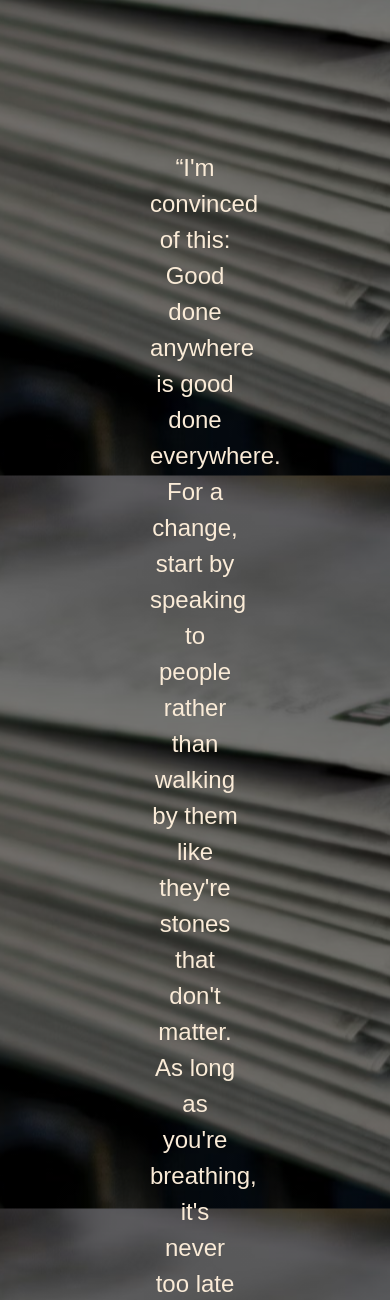
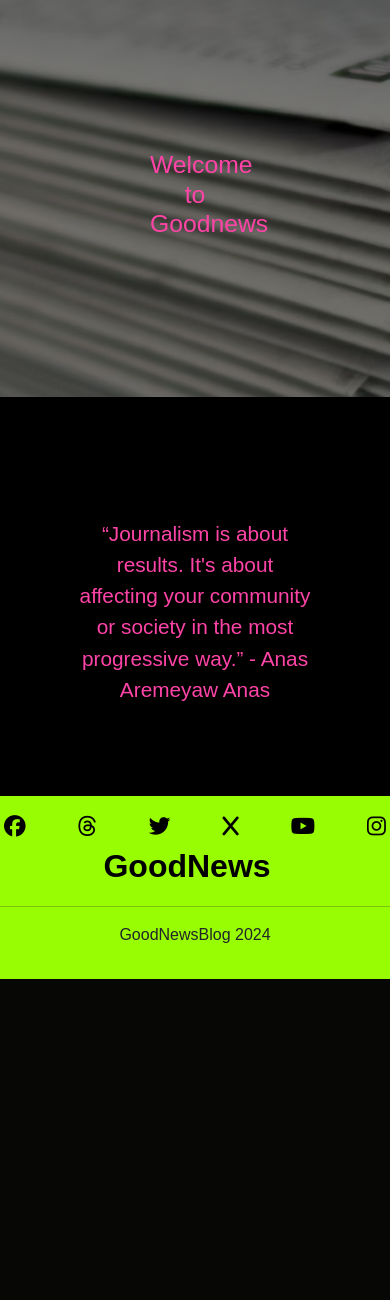
Before and after one commit to FernVR/GoodNewsBlog, a Django app: page / in a window 390 px wide. Shown: the part 74-1374 px from the top of the page. After the commit the page ends 1053 px from the top, so only its background shows below. Run offline with Django 4.2, Linux system fonts and the light colour scheme; data that the repository does not hold is empty; some libraries are stand-ins or nearby versions; some web fonts are replaced.

Commit message:
add mobile section for landing banner

```diff
--- a/blog/templates/blog/index.html
+++ b/blog/templates/blog/index.html
@@ -6,10 +6,15 @@
 <!-- index.html content starts here -->
 
 <!-- Landing Banner Img -->
-<section class="landing-banner container-fluid">
+<section class="landing-banner container-fluid d-none d-sm-block">
     <!-- Landing Img here with a quote -->
     <p class="text-pink"> “I'm convinced of this: Good done anywhere is good done everywhere. For a change, start by speaking to people rather than walking by them like they're stones that don't matter. As long as you're breathing, it's never too late to do some good.”
         — Dr. Maya Angelou </p>
+</section>
+
+<!-- Landing Banner Img/ Mobile-specific content -->
+<section class="landing-banner container-fluid d-block d-sm-none p-6">
+    <h2 class="text-pink text-center">Welcome to Goodnews</h2>
 </section>
 
 <div class="container article-list">
--- a/static/css/style.css
+++ b/static/css/style.css
@@ -135,7 +135,6 @@ body {
     padding: 0;
     text-align: center;
     font-size: 150%;
-    color: antiquewhite;
 }
 
 .article-list {
```
